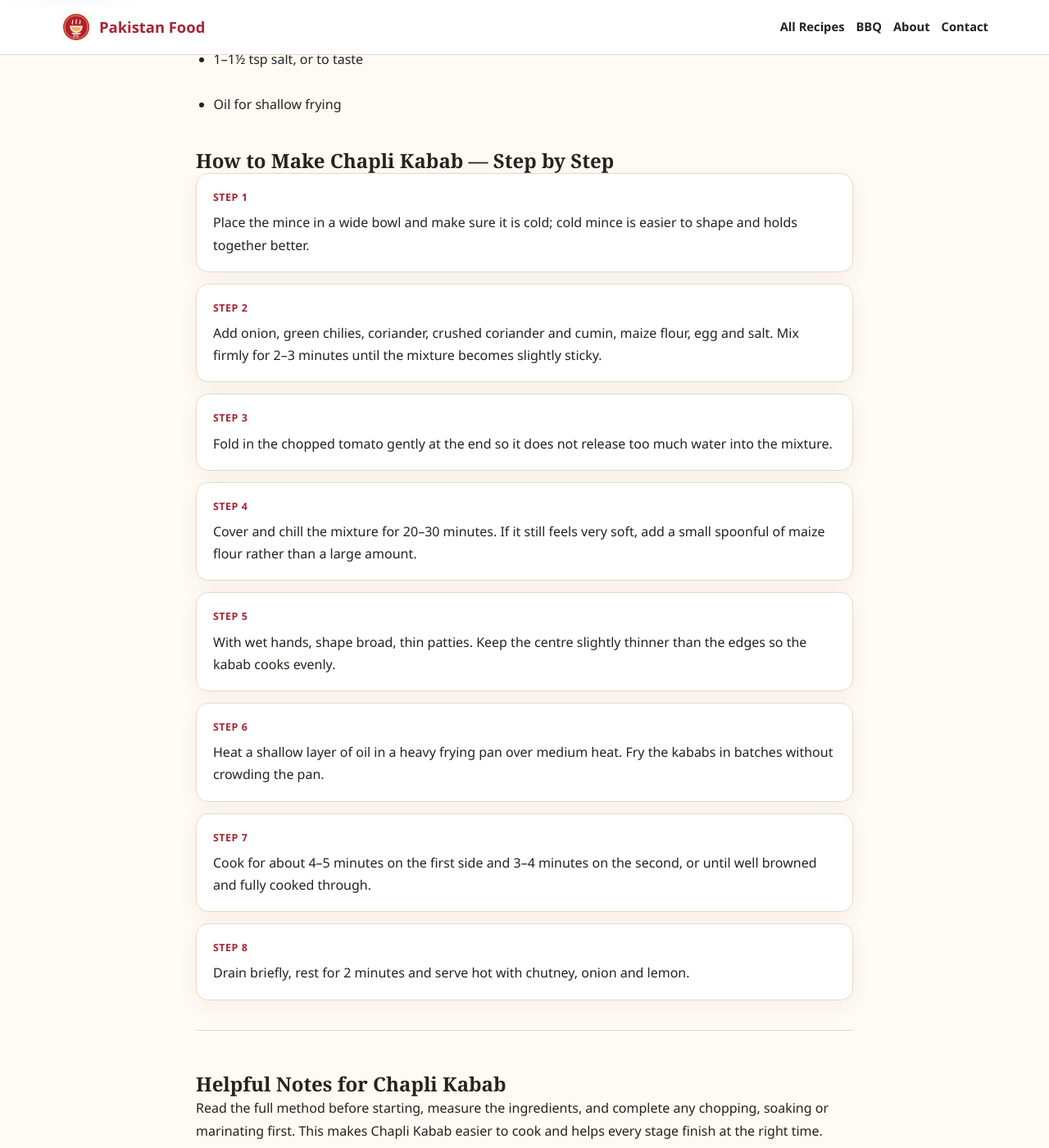
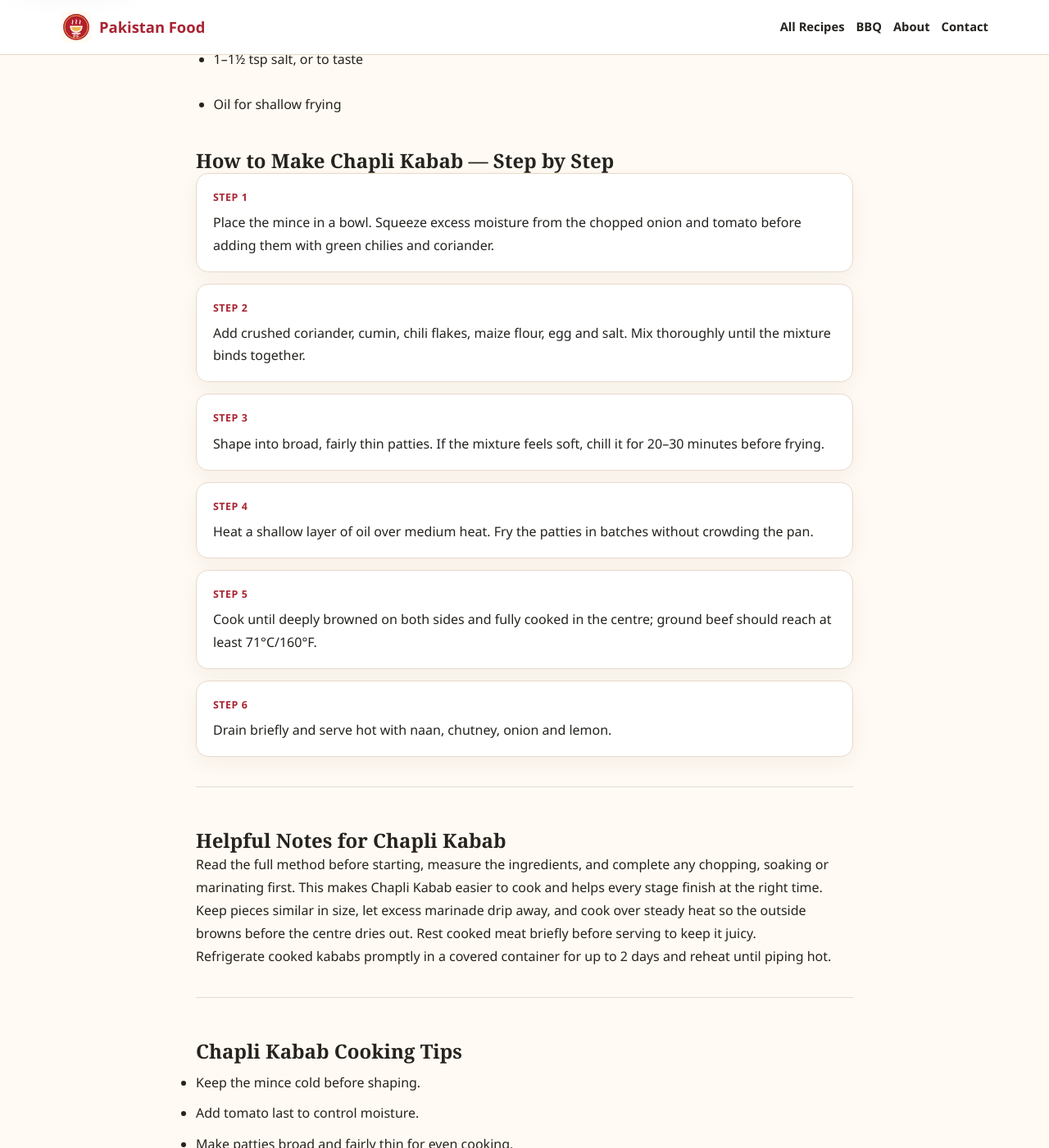
Before and after one commit to manazarali01-hub/pakistan-food, a Jekyll site: the page built from recipes/chapli-kabab.html, in a window 1280 px wide and 1400 px high, scrolled down 1705 px. Shown: the whole window at 82% size. Built offline with Jekyll 4.4.1, drawn with Linux system fonts in a browser that asks for light colours.

Commit message:
Sync audited BBQ recipes in English and Urdu

```diff
--- a/_data/bilingual/bbq.json
+++ b/_data/bilingual/bbq.json
@@ -12,24 +12,20 @@
       "1 انڈا، نمک اور فرائی کے لیے تیل"
     ],
     "method_en": [
-      "Place the mince in a wide bowl and make sure it is cold; cold mince is easier to shape and holds together better.",
-      "Add onion, green chilies, coriander, crushed coriander and cumin, maize flour, egg and salt. Mix firmly for 2–3 minutes until the mixture becomes slightly sticky.",
-      "Fold in the chopped tomato gently at the end so it does not release too much water into the mixture.",
-      "Cover and chill the mixture for 20–30 minutes. If it still feels very soft, add a small spoonful of maize flour rather than a large amount.",
-      "With wet hands, shape broad, thin patties. Keep the centre slightly thinner than the edges so the kabab cooks evenly.",
-      "Heat a shallow layer of oil in a heavy frying pan over medium heat. Fry the kababs in batches without crowding the pan.",
-      "Cook for about 4–5 minutes on the first side and 3–4 minutes on the second, or until well browned and fully cooked through.",
-      "Drain briefly, rest for 2 minutes and serve hot with chutney, onion and lemon."
+      "Place the mince in a bowl. Squeeze excess moisture from the chopped onion and tomato before adding them with green chilies and coriander.",
+      "Add crushed coriander, cumin, chili flakes, maize flour, egg and salt. Mix thoroughly until the mixture binds together.",
+      "Shape into broad, fairly thin patties. If the mixture feels soft, chill it for 20–30 minutes before frying.",
+      "Heat a shallow layer of oil over medium heat. Fry the patties in batches without crowding the pan.",
+      "Cook until deeply browned on both sides and fully cooked in the centre; ground beef should reach at least 71°C/160°F.",
+      "Drain briefly and serve hot with naan, chutney, onion and lemon."
     ],
     "method_ur": [
-      "قیمہ چوڑے پیالے میں رکھیں اور ٹھنڈا ہونا چاہیے؛ ٹھنڈا قیمہ آسانی سے شکل پکڑتا ہے۔",
-      "پیاز، ہری مرچ، ہرا دھنیا، کٹا دھنیا و زیرہ، مکئی کا آٹا، انڈا اور نمک شامل کریں۔ 2 سے 3 منٹ اچھی طرح مکس کریں یہاں تک کہ آمیزہ ہلکا چپکنے لگے۔",
-      "آخر میں کٹا ٹماٹر نرمی سے شامل کریں تاکہ زیادہ پانی نہ چھوڑے۔",
-      "آمیزہ 20 سے 30 منٹ فریج میں رکھیں۔ اگر اب بھی بہت نرم ہو تو تھوڑا سا مکئی کا آٹا شامل کریں، زیادہ نہیں۔",
-      "گیلے ہاتھوں سے چوڑے اور نسبتاً پتلے کباب بنائیں۔ درمیان کو کناروں سے ہلکا پتلا رکھیں تاکہ یکساں پکیں۔",
-      "بھاری فرائنگ پین میں درمیانی آنچ پر اتنا تیل گرم کریں کہ نیچے ہلکی تہہ بنے۔ کباب بیچز میں فرائی کریں اور پین نہ بھریں۔",
-      "پہلی طرف تقریباً 4 سے 5 منٹ اور دوسری طرف 3 سے 4 منٹ پکائیں یا اچھی براؤننگ اور مکمل پکنے تک۔",
-      "مختصر سا تیل نکلنے دیں، 2 منٹ آرام دیں اور چٹنی، پیاز اور لیموں کے ساتھ گرم سرو کریں۔"
+      "قیمہ پیالے میں رکھیں۔ کٹی پیاز اور ٹماٹر کا اضافی پانی نچوڑ کر ہری مرچ اور ہرا دھنیا کے ساتھ شامل کریں۔",
+      "کٹا دھنیا، زیرہ، چلی فلیکس، مکئی کا آٹا، انڈا اور نمک ڈال کر اچھی طرح مکس کریں یہاں تک کہ مکسچر بندھنے لگے۔",
+      "چوڑے اور نسبتاً پتلے کباب بنائیں۔ مکسچر نرم ہو تو فرائی سے پہلے 20 سے 30 منٹ فریج میں ٹھنڈا کریں۔",
+      "درمیانی آنچ پر کم گہرا تیل گرم کریں اور پین زیادہ بھرے بغیر کباب بیچز میں فرائی کریں۔",
+      "دونوں طرف گہرا سنہری اور اندر تک مکمل پکنے تک پکائیں؛ بیف قیمے کا اندرونی درجہ حرارت کم از کم 71°C/160°F ہونا چاہیے۔",
+      "مختصر تیل نکال کر نان، چٹنی، پیاز اور لیموں کے ساتھ گرم سرو کریں۔"
     ],
     "tips_en": [
       "Keep the mince cold before shaping.",
@@ -157,24 +153,20 @@
       "نمک حسبِ ذائقہ"
     ],
     "method_en": [
-      "Keep the chicken mince cold. If it looks very wet, drain excess moisture before mixing.",
-      "Add cream, yogurt, ginger-garlic paste, green chilies, coriander, cumin, white pepper, garam masala and salt.",
-      "Mix firmly for 2–3 minutes until the mince becomes sticky. Add the roasted gram flour and mix again.",
-      "Cover and chill for at least 30 minutes so the mixture firms up.",
-      "With damp hands, press the mixture evenly around skewers. Keep each kabab the same thickness from end to end.",
-      "Preheat a grill or lightly oiled grill pan to medium-high. Place the skewers down carefully and avoid moving them too soon.",
-      "Turn gently once a side has set, then continue cooking until browned all around and completely cooked through.",
-      "Rest for a few minutes and serve hot with mint chutney and lemon."
+      "Combine the chilled chicken mince with cream, yogurt, ginger-garlic paste, chilies, coriander, cumin, white pepper, garam masala and salt.",
+      "Add roasted gram flour and mix thoroughly until the mixture becomes sticky enough to hold its shape.",
+      "Cover and chill in the refrigerator for at least 30 minutes.",
+      "With damp hands, shape the mixture evenly around skewers. Keep the uncooked mixture chilled until ready to cook.",
+      "Grill or cook in a lightly oiled grill pan over medium-high heat, turning carefully until browned on all sides and fully cooked. Chicken mince should reach at least 74°C/165°F in the centre.",
+      "Rest briefly and serve hot with mint chutney, sliced onion and lemon."
     ],
     "method_ur": [
-      "چکن قیمہ ٹھنڈا رکھیں۔ اگر بہت گیلا ہو تو اضافی نمی نکال دیں۔",
-      "کریم، دہی، ادرک لہسن پیسٹ، ہری مرچ، ہرا دھنیا، زیرہ، سفید مرچ، گرم مصالحہ اور نمک شامل کریں۔",
-      "2 سے 3 منٹ اچھی طرح مکس کریں یہاں تک کہ قیمہ چپکنے لگے۔ بھنا بیسن ڈال کر دوبارہ مکس کریں۔",
-      "ڈھانپ کر کم از کم 30 منٹ فریج میں رکھیں تاکہ آمیزہ مضبوط ہو جائے۔",
-      "گیلے ہاتھوں سے آمیزہ سیخوں کے گرد یکساں دبائیں۔ ہر کباب کی موٹائی شروع سے آخر تک ایک جیسی رکھیں۔",
-      "گرل یا ہلکا تیل لگا گرل پین درمیانی سے تیز آنچ پر گرم کریں۔ سیخیں احتیاط سے رکھیں اور فوراً حرکت نہ دیں۔",
-      "ایک طرف سیٹ ہو جائے تو نرمی سے پلٹیں اور ہر طرف براؤن و اندر تک مکمل پکنے تک پکائیں۔",
-      "چند منٹ آرام دے کر پودینے کی چٹنی اور لیموں کے ساتھ گرم سرو کریں۔"
+      "ٹھنڈے چکن قیمے میں کریم، دہی، ادرک لہسن پیسٹ، ہری مرچ، ہرا دھنیا، زیرہ، سفید مرچ، گرم مصالحہ اور نمک ملائیں۔",
+      "بھنا بیسن شامل کر کے اچھی طرح مکس کریں یہاں تک کہ مکسچر چپچپا ہو کر شکل برقرار رکھنے کے قابل ہو جائے۔",
+      "ڈھانپ کر کم از کم 30 منٹ فریج میں ٹھنڈا کریں۔",
+      "گیلے ہاتھوں سے مکسچر سیخوں کے گرد یکساں شکل دیں۔ پکانے تک کچا مکسچر ٹھنڈا رکھیں۔",
+      "درمیانی سے تیز آنچ پر گرل یا ہلکے تیل والے گرل پین میں احتیاط سے پلٹتے ہوئے ہر طرف براؤن اور مکمل پکنے تک پکائیں۔ چکن قیمے کا اندرونی درجہ حرارت کم از کم 74°C/165°F ہونا چاہیے۔",
+      "مختصر آرام دے کر پودینے کی چٹنی، پیاز اور لیموں کے ساتھ گرم سرو کریں۔"
     ],
     "tips_en": [
       "Cold mince and chilling help the kababs stay on the skewers.",
@@ -202,24 +194,20 @@
       "نمک اور برش کے لیے تیل"
     ],
     "method_en": [
-      "Keep the mince cold and squeeze excess moisture from the chopped onion before adding it.",
-      "Combine mince, onion, green chilies, coriander, ginger-garlic paste, seekh kabab masala, lemon juice and salt.",
-      "Knead or mix the meat firmly for 3–4 minutes until it becomes sticky and binds together.",
-      "Cover and chill for 30–45 minutes. This resting time helps the mixture hold its shape on the skewers.",
-      "Wet your hands and press the mixture evenly around skewers, making long kababs of even thickness.",
-      "Preheat the grill, barbecue or grill pan to medium-high. Brush the kababs lightly with oil.",
-      "Cook while turning carefully until browned on all sides and fully cooked through; avoid constant turning before the surface sets.",
-      "Rest briefly and serve hot with chutney, onion and lemon."
+      "Squeeze excess moisture from the grated or finely chopped onion, then combine it with the mince, ginger-garlic paste, green chilies, coriander and spices.",
+      "Knead or mix the mince firmly for several minutes until it becomes sticky and holds together. Cover and chill for about 30 minutes.",
+      "With damp hands, press the mixture evenly around skewers, keeping the kababs a consistent thickness.",
+      "Grill or barbecue over medium-high heat, turning carefully so all sides brown evenly.",
+      "Cook until the centre is fully done; ground beef should reach at least 71°C/160°F.",
+      "Rest briefly, then slide from the skewers and serve hot with chutney, onion and lemon."
     ],
     "method_ur": [
-      "قیمہ ٹھنڈا رکھیں اور کٹی ہوئی پیاز کا اضافی پانی نچوڑ کر شامل کریں۔",
-      "قیمہ، پیاز، ہری مرچ، ہرا دھنیا، ادرک لہسن پیسٹ، سیخ کباب مصالحہ، لیموں کا رس اور نمک ملا دیں۔",
-      "گوشت کو 3 سے 4 منٹ مضبوطی سے گوندھیں یا مکس کریں یہاں تک کہ چپکنے اور بندھنے لگے۔",
-      "ڈھانپ کر 30 سے 45 منٹ فریج میں رکھیں۔ یہ آرام آمیزے کو سیخ پر شکل برقرار رکھنے میں مدد دیتا ہے۔",
-      "ہاتھ گیلا کر کے آمیزہ سیخ کے گرد یکساں دبائیں اور برابر موٹائی کے لمبے کباب بنائیں۔",
-      "گرل، باربی کیو یا گرل پین درمیانی سے تیز آنچ پر پہلے سے گرم کریں۔ کباب پر ہلکا تیل برش کریں۔",
-      "احتیاط سے پلٹتے ہوئے ہر طرف براؤن اور اندر تک مکمل پکنے تک پکائیں؛ سطح سیٹ ہونے سے پہلے بار بار نہ پلٹیں۔",
-      "مختصر آرام دے کر چٹنی، پیاز اور لیموں کے ساتھ گرم سرو کریں۔"
+      "کدوکش یا باریک کٹی پیاز کا اضافی پانی نچوڑیں، پھر قیمے، ادرک لہسن پیسٹ، ہری مرچ، ہرا دھنیا اور مصالحوں کے ساتھ ملائیں۔",
+      "قیمے کو چند منٹ اچھی طرح گوندھیں یا مکس کریں یہاں تک کہ چپچپا ہو کر بندھنے لگے۔ ڈھانپ کر تقریباً 30 منٹ فریج میں رکھیں۔",
+      "گیلے ہاتھوں سے مکسچر سیخوں کے گرد یکساں موٹائی میں لگائیں۔",
+      "درمیانی سے تیز آنچ پر گرل یا باربی کیو کریں اور احتیاط سے پلٹیں تاکہ ہر طرف یکساں براؤن ہو۔",
+      "اندر تک مکمل پکائیں؛ بیف قیمے کا اندرونی درجہ حرارت کم از کم 71°C/160°F ہونا چاہیے۔",
+      "چند منٹ آرام دے کر سیخ سے اتاریں اور چٹنی، پیاز اور لیموں کے ساتھ گرم سرو کریں۔"
     ],
     "tips_en": [
       "Remove excess onion moisture so the mixture does not become loose.",
```
